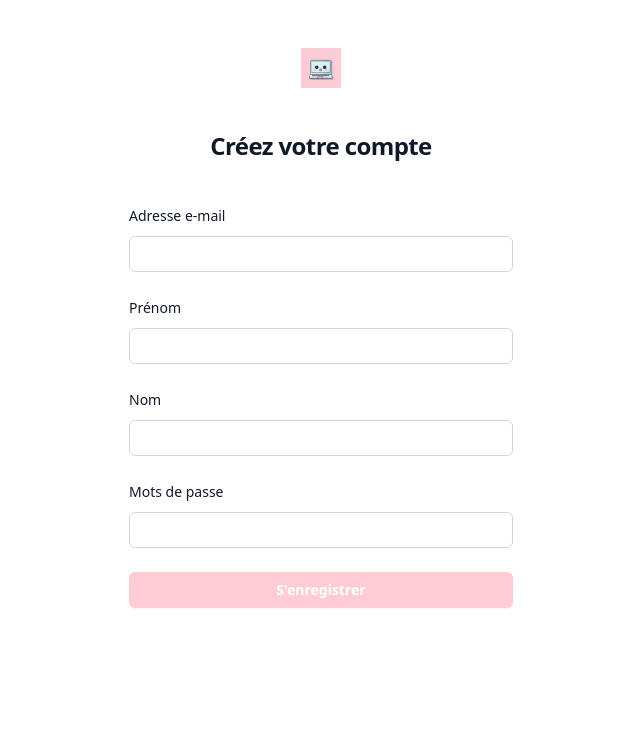
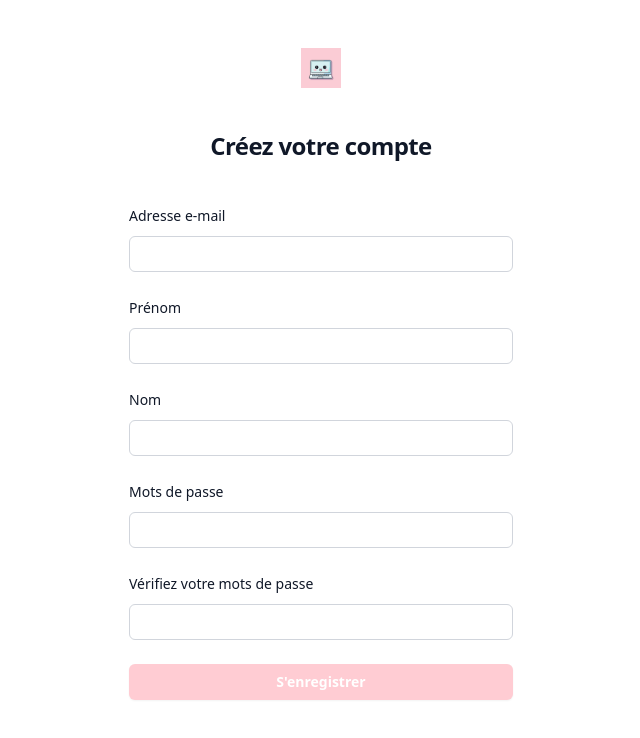
Before and after one commit to Roms10000/front_end_react, a React (Vite) app: page /register in a window 1280 px wide. Shown: the top 738 px of the page, without its empty margins (319-959 px from the left). Built offline with nearby package versions, Linux system fonts and the light colour scheme.

Commit message:
Update Register.jsx

```diff
--- a/src/components/Register.jsx
+++ b/src/components/Register.jsx
@@ -5,6 +5,7 @@ import { Link } from "react-router";
 export default function Register() {
   const [email, setEmail] = useState("");
   const [password, setPassword] = useState("");
+  const [confirmPassword, setConfirmPassword] = useState("");
   const [nom, setNom] = useState("");
   const [prénom, setPrénom] = useState("");
 
@@ -13,6 +14,11 @@ export default function Register() {
 
   const handleSubmit = async (e) => {
     e.preventDefault();
+
+    if (password !== confirmPassword) {
+    alert("Les mots de passe ne correspondent pas !");
+    return;
+  }
 
     try {
       const res = await fetch("http://localhost:8000/api/register", {
@@ -117,18 +123,19 @@ export default function Register() {
               </div>
             </div>
                 <div>
-              {/* <label htmlFor="pseudo" className="block text-sm/6 font-medium text-gray-900">
+              <label htmlFor="pseudo" className="block text-sm/6 font-medium text-gray-900">
                 Vérifiez votre mots de passe
-              </label> */}
-              {/* <div className="mt-2">
+              </label>
+              <div className="mt-2">
                 <input
                   id="password2"
                   name="password2"
                   type="password"
                   required
                   className="block w-full rounded-md bg-white px-3 py-1.5 text-base text-gray-900 outline-1 -outline-offset-1 outline-gray-300  focus:outline-2 focus:-outline-offset-2 focus:outline-rose-200 sm:text-sm/6"
+                  value={confirmPassword} onChange={(e)=> setConfirmPassword(e.target.value)}
                 />
-              </div> */}
+              </div>
               <div>
                 <input
                   type="hidden"
```
